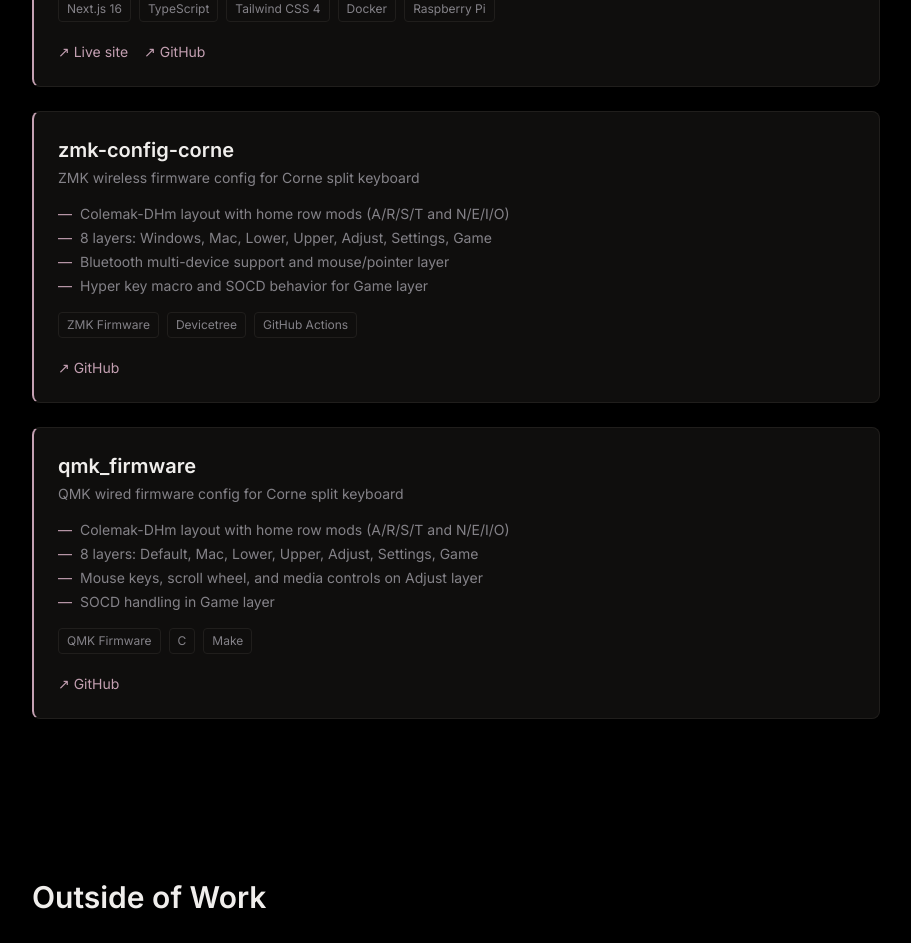
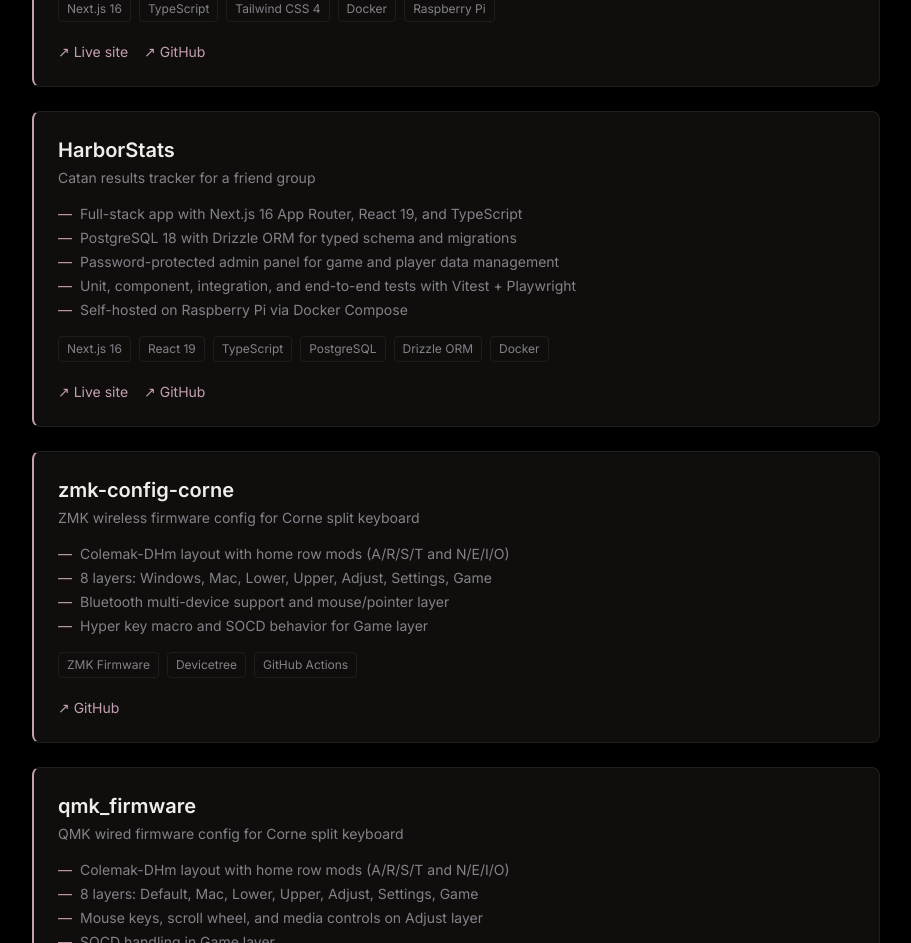
Before and after one commit to jussaw/jussaw-app, a Next.js app in the folder web/: page / in a window 1280 px wide. Shown: the part 3020-3963 px from the top of the page, without its empty margins (184-1095 px from the left). Built offline with nearby package versions, Linux system fonts and the light colour scheme.

Commit message:
feat: add HarborStats project to portfolio content

```diff
--- a/web/src/data/content.ts
+++ b/web/src/data/content.ts
@@ -158,6 +158,20 @@ export const siteContent: SiteContent = {
       githubUrl: 'https://github.com/jussaw/jussaw-app',
     },
     {
+      title: 'HarborStats',
+      description: 'Catan results tracker for a friend group',
+      highlights: [
+        'Full-stack app with Next.js 16 App Router, React 19, and TypeScript',
+        'PostgreSQL 18 with Drizzle ORM for typed schema and migrations',
+        'Password-protected admin panel for game and player data management',
+        'Unit, component, integration, and end-to-end tests with Vitest + Playwright',
+        'Self-hosted on Raspberry Pi via Docker Compose',
+      ],
+      stack: ['Next.js 16', 'React 19', 'TypeScript', 'PostgreSQL', 'Drizzle ORM', 'Docker'],
+      liveUrl: 'https://harborstats.jussaw.com',
+      githubUrl: 'https://github.com/jussaw/harborstats',
+    },
+    {
       title: 'zmk-config-corne',
       description: 'ZMK wireless firmware config for Corne split keyboard',
       highlights: [
```
